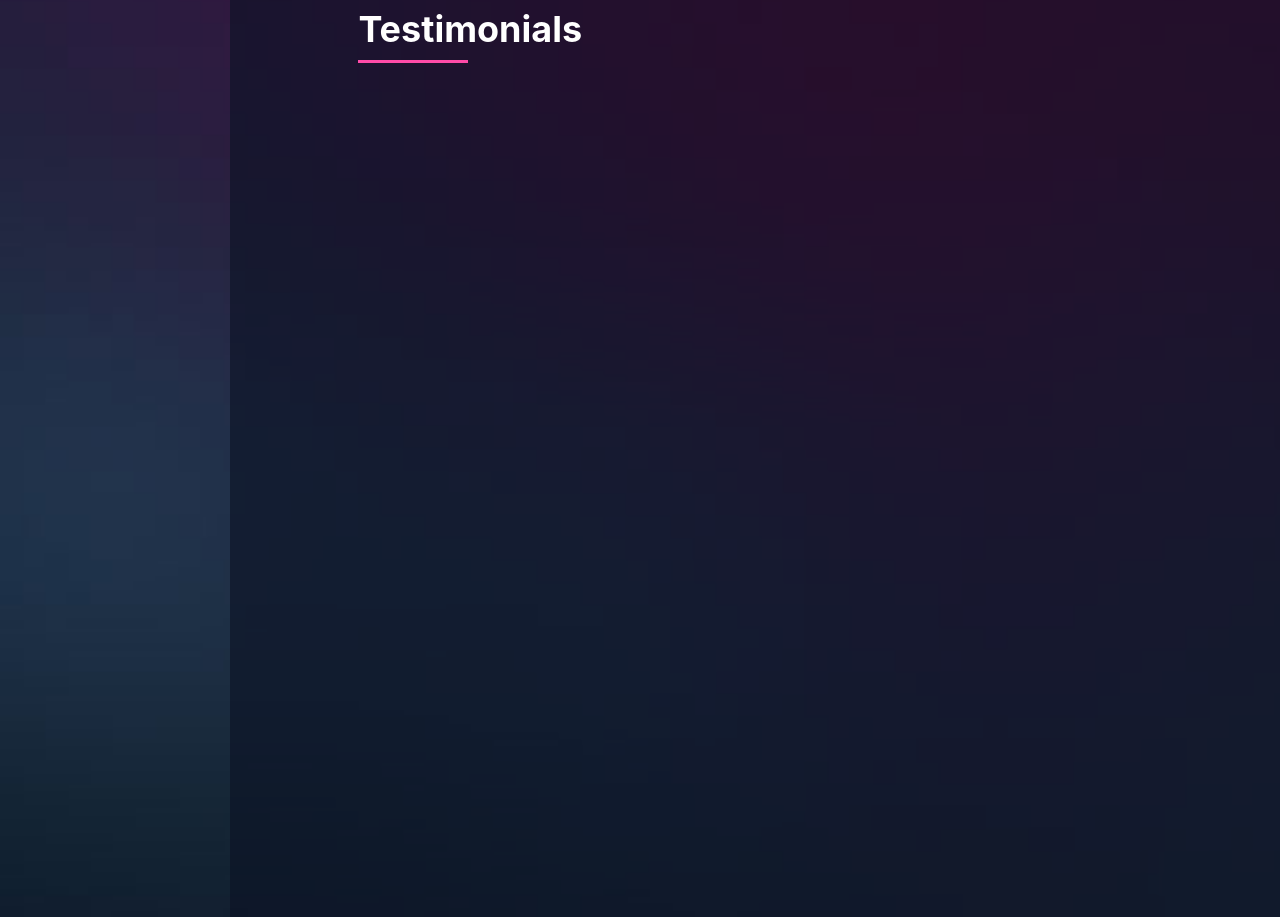
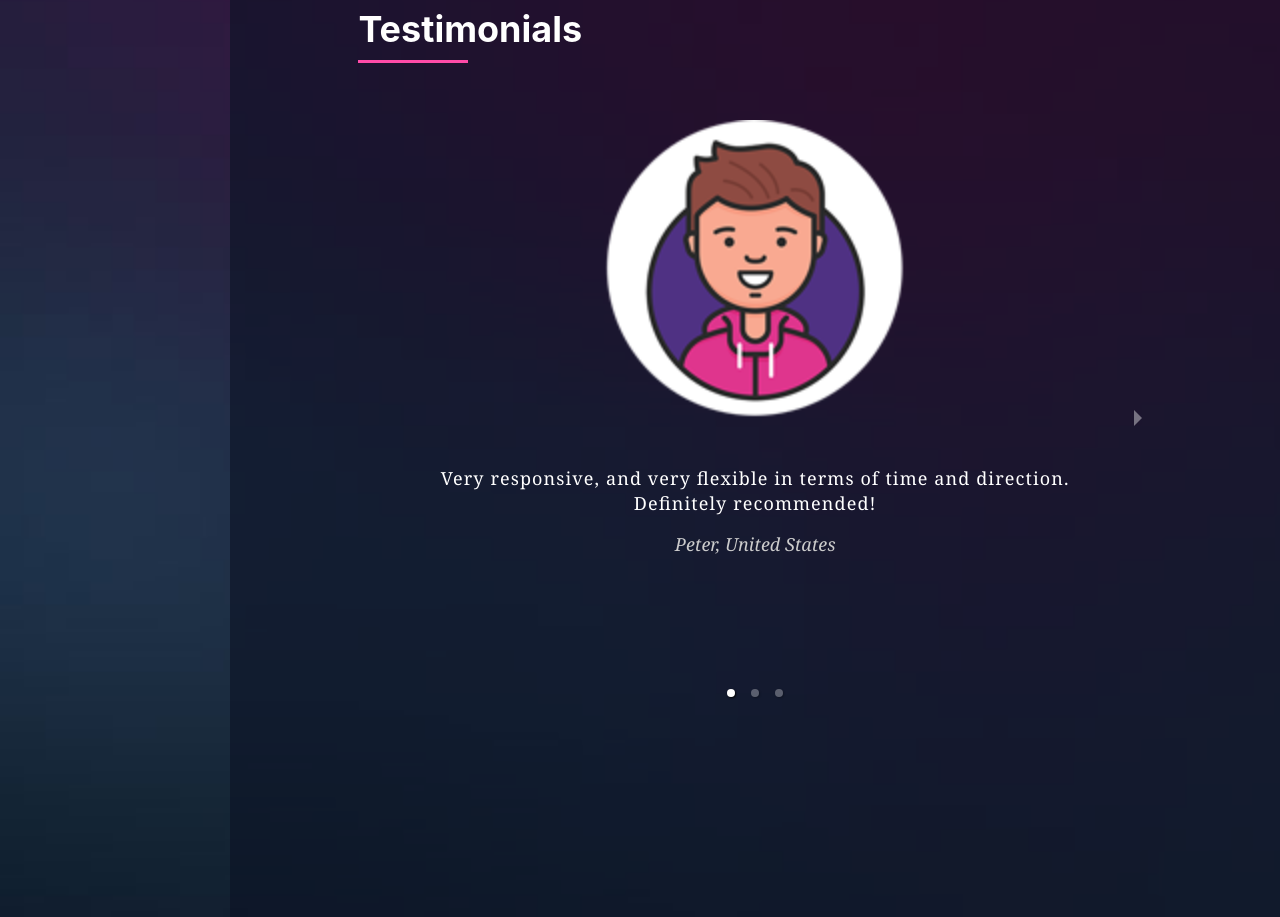
Before and after one commit to M-Bekheet/Portfolio, a Gatsby site: page / in a window 1280 px wide. Shown: the part 2080-2997 px from the top of the page. Built offline with nearby package versions, Linux system fonts and the light colour scheme; Gatsby itself is replaced by a stand-in of ours.

Commit message:
Added Testimonials Section Markup

```diff
--- a/package.json
+++ b/package.json
@@ -22,6 +22,7 @@
     "react": "^16.12.0",
     "react-dom": "^16.12.0",
     "react-helmet": "^6.0.0",
+    "react-responsive-carousel": "^3.2.7",
     "react-scrollspy": "^3.4.2",
     "scroll-to-element": "^2.0.3"
   },
--- a/src/components/styles/testimonials.module.scss
+++ b/src/components/styles/testimonials.module.scss
@@ -1,3 +1,25 @@
 .testimonials{
   height: 1000px;
 }
+
+.legend{
+  margin: 40px auto auto;
+  padding-bottom: 15px;
+  max-width: 700px;
+  letter-spacing: 1.1px;
+  line-height: 1.4em;
+}
+
+.clientName{
+  font-style: italic;
+  color: #ccc
+}
+
+:global{
+  .carousel.carousel-slider{
+    padding-bottom: 55px;
+  }
+  .carousel .slide{
+    background: transparent;
+  }
+}
--- a/src/components/styles/work.module.scss
+++ b/src/components/styles/work.module.scss
@@ -10,11 +10,12 @@
 
 .sample{
   flex-basis: 28%;
+  margin-bottom: 70px;
 }
 
 .img{
   overflow: hidden;
-  margin-bottom: 50px;
+  margin-bottom: 30px;
   height: 280px;
   img{
     height: auto !important;
--- a/src/components/testimonials.js
+++ b/src/components/testimonials.js
@@ -1,12 +1,46 @@
 import React from 'react'
+import { Carousel } from 'react-responsive-carousel';
+import { useStaticQuery, graphql } from 'gatsby';
+import Img from 'gatsby-image'
 
+import "react-responsive-carousel/lib/styles/carousel.min.css"; // requires a loader
 import testimonialsStyles from './styles/testimonials.module.scss'
 
 export const Testimonials = () => {
+
+  const data = useStaticQuery(graphql`
+    query {
+      placeholderImage: file(relativePath: { eq: "avatar.png" }) {
+        childImageSharp {
+          fixed(width: 300) {
+            ...GatsbyImageSharpFixed
+          }
+        }
+      }
+    }
+  `)
+
   return (
     <section id="testimonials" className={testimonialsStyles.testimonials}>
       <h3 className="section-title">Testimonials</h3>
 
+      <Carousel showStatus={false}>
+        <div>
+          <Img alt="slide1" fixed={data.placeholderImage.childImageSharp.fixed} />
+          <p className={testimonialsStyles.legend}>Very responsive, and very flexible in terms of time and direction. Definitely recommended!</p>
+          <p className={testimonialsStyles.clientName}>Peter<span>, United States</span></p>
+        </div>
+        <div>
+          <Img alt="slide2" fixed={data.placeholderImage.childImageSharp.fixed} />
+          <p className={testimonialsStyles.legend}>Mahmoud's understanding and quality of work was exceptional. When challenged with a back end problem that I did not communicate to him in the original proposal, he rose to the challenge and resolved the problem!! Exceptional work, great communication and willing to go above and beyond. Looking forward to working with him again in the future!</p>
+          <p className={testimonialsStyles.clientName}>Darren<span>, Australia</span></p>
+        </div>
+        <div>
+          <Img alt="slide3" fixed={data.placeholderImage.childImageSharp.fixed} />
+          <p className={testimonialsStyles.legend}>Mahmoud was very helpful and professional, as well as very kind and responsive. He really knew how to do what was asked and recommended a couple of improvements to the job. He asked all the right questions and described his way of working beforehand. I definitely recommend him and I will work with him again given the opportunity. </p>
+          <p className={testimonialsStyles.clientName}>Ersin<span></span>, Turkey</p>
+        </div>
+      </Carousel>
     </section>
   )
 }
```
Also changed, not shown: 1 other file.
